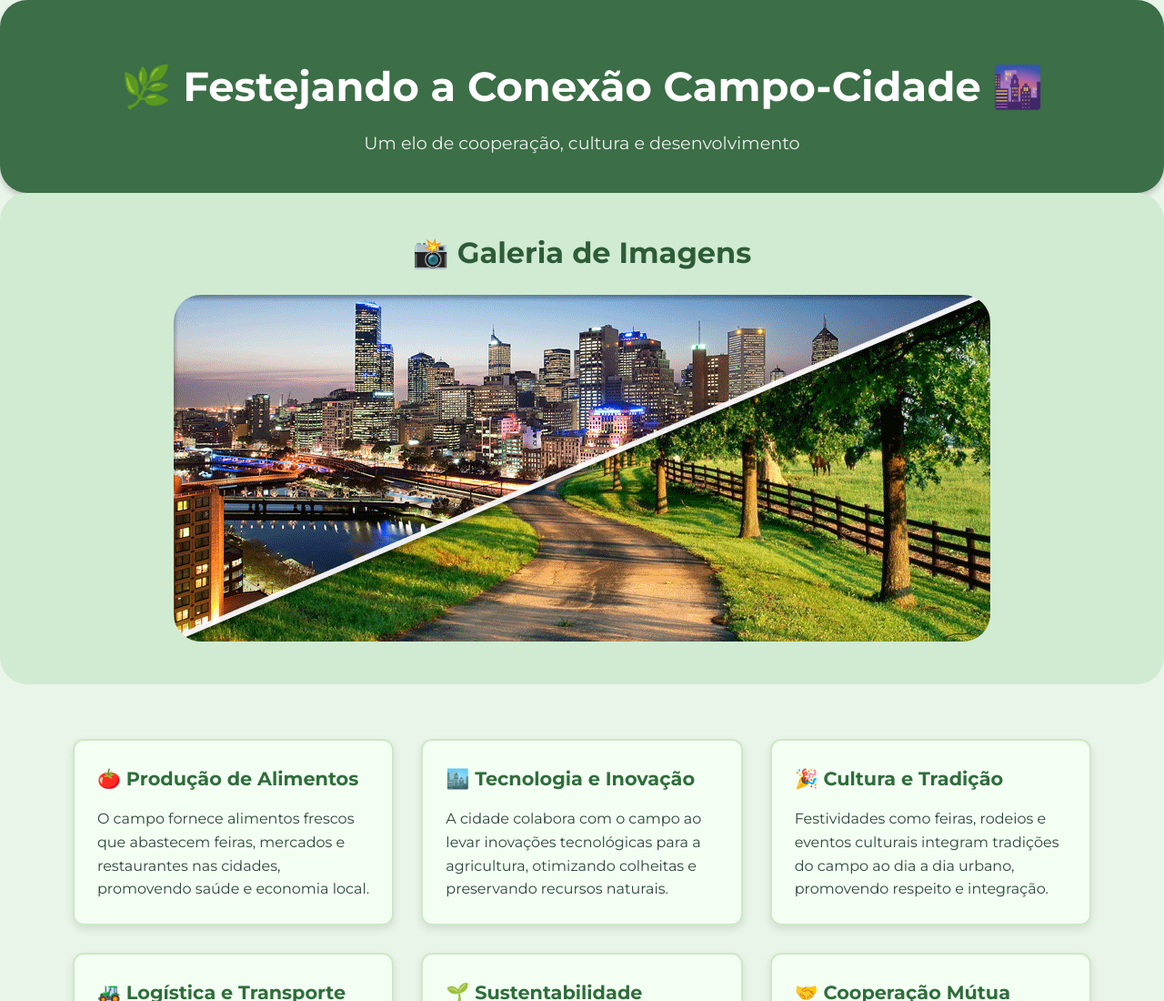
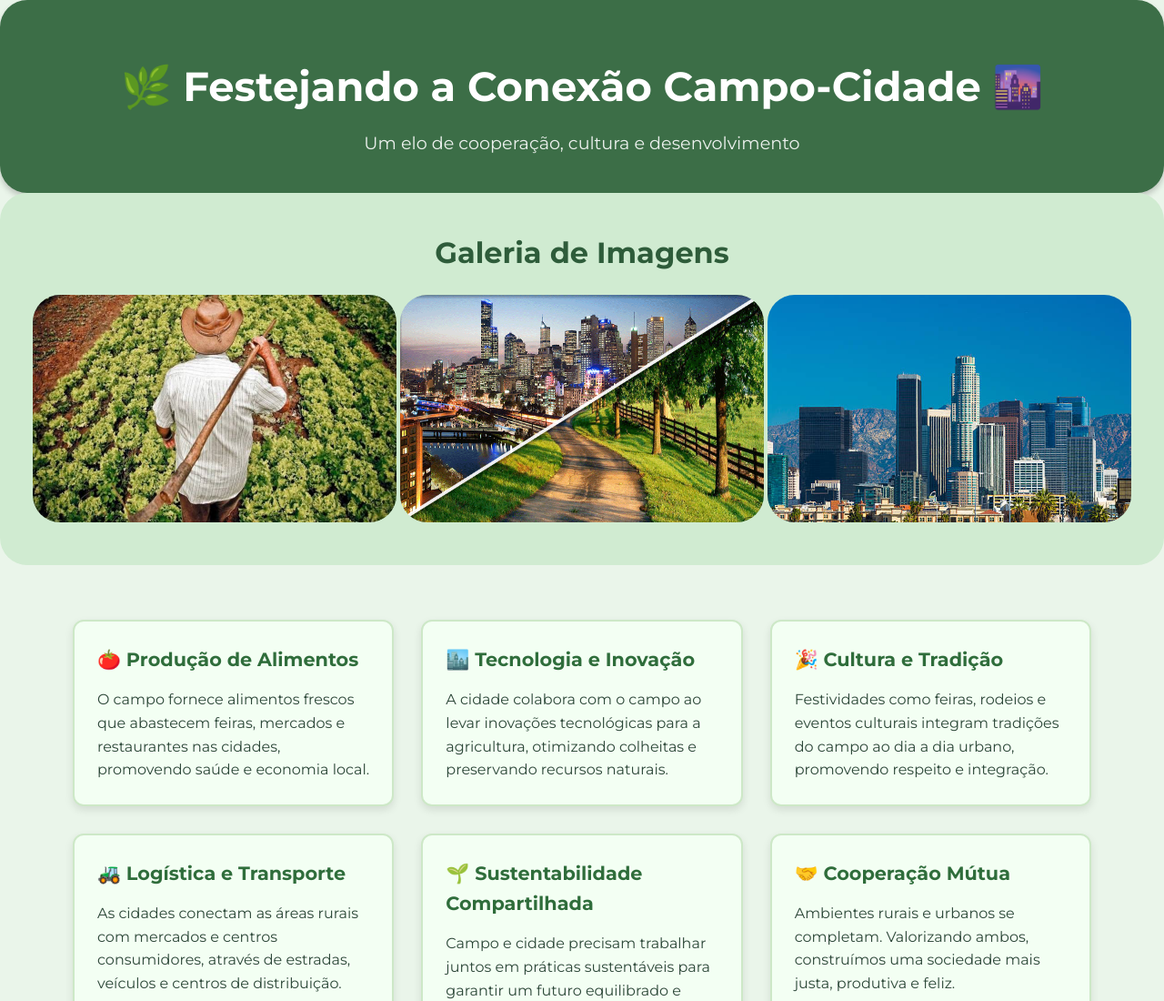
Before and after one commit to santiagoclara/AgrinhoDivo, a plain HTML site: page index.html in a window 1280 px wide. Shown: the top 1100 px of the page at 91% size. Drawn offline with Linux system fonts and the light colour scheme.

Commit message:
Add files via upload

```diff
--- a/index.html
+++ b/index.html
@@ -15,8 +15,10 @@
   </header>
 
   <section class="image-gallery">
-    <h2>📸 Galeria de Imagens</h2>
-      <img src="IMAGEMDUPLA.gif" alt="">
+    <h2> Galeria de Imagens</h2>
+    <img src="homemcarpindo.jpg" width="400px" height="250px" alt="">
+      <img src="IMAGEMDUPLA.gif" width="400px" height="250px" alt="">
+       <img src="cidadeDlVA.jpg" width="400px" height="250px" alt="">
     </div>
   </section>
 
```
Also changed, not shown: cidadeDlVA.jpg (added), homemcarpindo.jpg (added).
